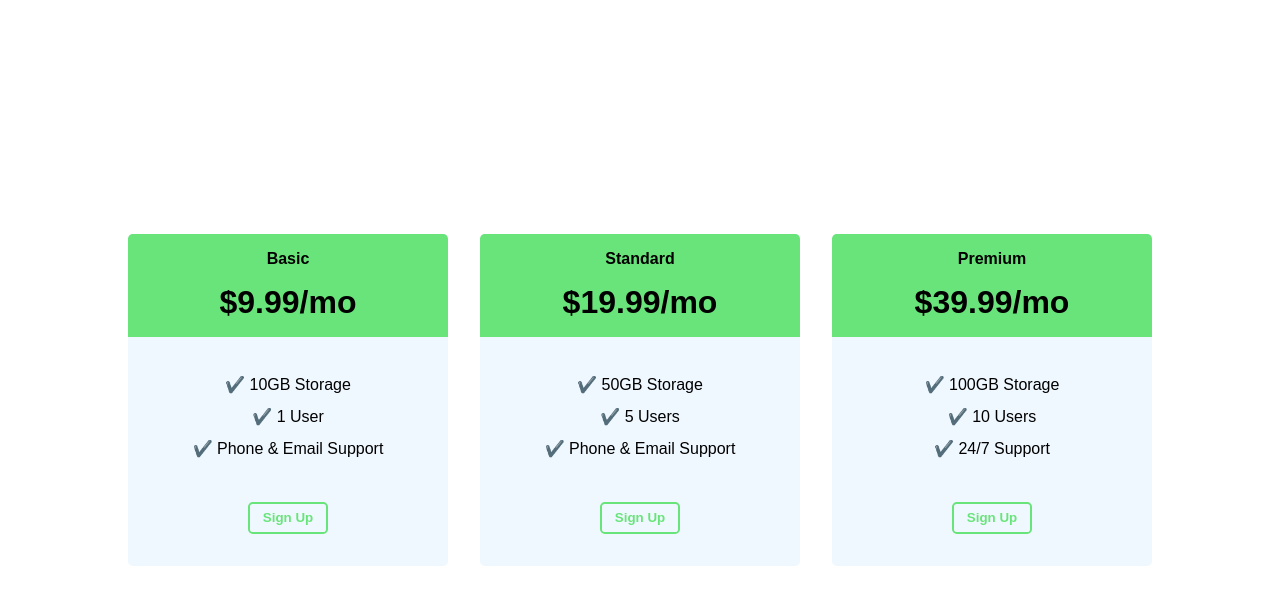
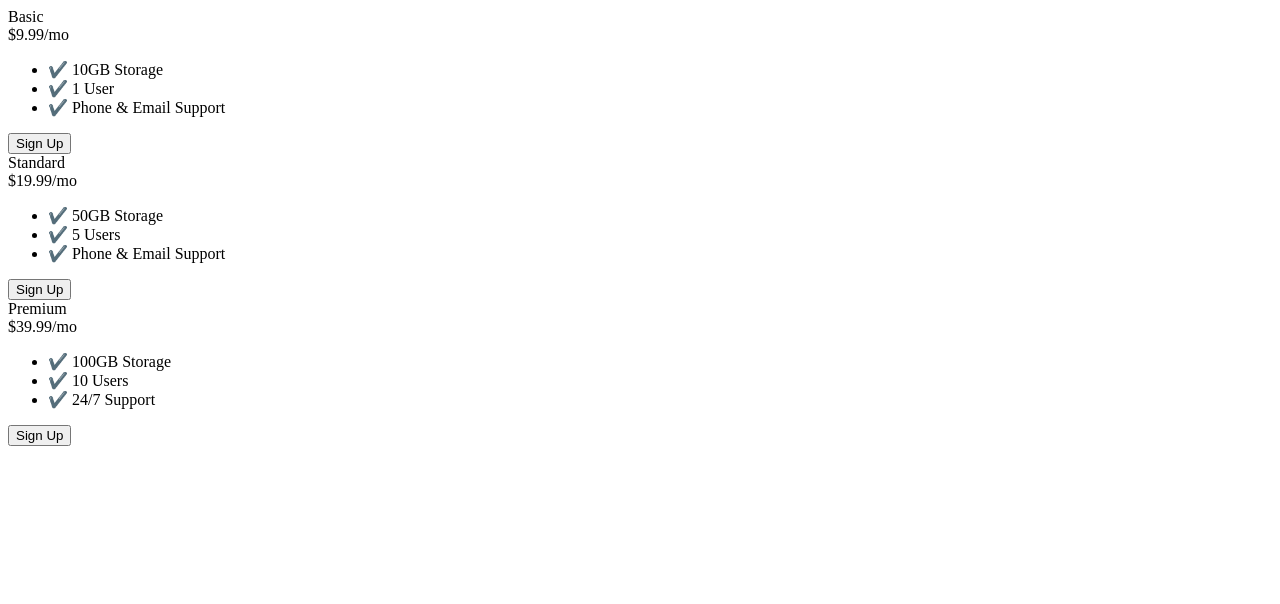
Before and after one commit to git4sv/flex_pricing, a plain HTML site: page index.html in a window 1280 px wide. Drawn offline with Linux system fonts and the light colour scheme; a web font is replaced by a local one.

Commit message:
Update index.html

```diff
--- a/index.html
+++ b/index.html
@@ -6,103 +6,7 @@
   <link rel="preconnect" href="https://fonts.googleapis.com">
   <link rel="preconnect" href="https://fonts.gstatic.com" crossorigin>
   <link href="https://fonts.googleapis.com/css2?family=Sono:wght@400;700&display=swap" rel="stylesheet">
-  <style>
-    body {
-      font-family: 'Sono', sans-serif;
-      padding: 0;
-    }
 
-    /*FLEXBOX CONTAINER STARTS HERE*/
-    .pricing-container {
-      display: flex;
-      flex-wrap: wrap;
-      gap: 2rem;
-      align-content: center;
-      justify-content: center;
-      height: 98vh;
-
-    }
-
-    /*MEDIA QUERY FOR RESPONSIVE DESIGN*/
-    @media (max-width:480px) {
-      .pricing-container {
-        flex-direction: column;
-        height: 100%;
-      }
-    }
-
-    /*FLEXBOX CONTAINER ENDS HERE*/
-
-    /*FLEXBOX ITEMS STARTS HERE*/
-    .pricing-plan {
-      /* border: 0.2rem solid black; */
-      background-color: aliceblue;
-      box-shadow: none;
-      text-align: center;
-      flex: 1;
-      max-width: 20rem;
-      border-radius: 0.3rem;
-      transition: box-shadow 0.5s;
-    }
-
-    /*FLEXBOX ITMS HOVER PROPERTY*/
-    .pricing-plan:hover {
-      /*ADDING BOX SHADOW ON HOVER*/
-      box-shadow: 5px 5px 20px 0px #b7b7b7;
-      /*ADDING BOX SCALE ON HOVER*/
-      transform: scale(1.02);
-    }
-
-    .plan-title {
-      font-size: 1rem;
-      font-weight: bold;
-      background-color: rgb(105, 228, 122);
-      padding: 1rem;
-      border-top-right-radius: 0.3rem;
-      /*ADDING CORNER RADIUS*/
-      border-top-left-radius: 0.3rem;
-      /*ADDING CORNER RADIUS*/
-    }
-
-    .plan-price {
-      font-size: 2rem;
-      font-weight: bold;
-      background-color: rgb(105, 228, 122);
-      padding-bottom: 1rem;
-    }
-
-    /*REMOVING LIST STYLE TYPE AND ADDING LINE HEIGHT AND PADDING AROUND*/
-    .plan-features {
-      padding: 1rem;
-      line-height: 2rem;
-      list-style-type: none;
-    }
-
-    /*SIGN UP BUTTON STARTS HERE*/
-    button {
-      background-color: transparent;
-      border: 2px solid rgb(105, 228, 122);
-      color: rgb(105, 228, 122);
-      border-radius: 0.3rem;
-      height: 2rem;
-      width: 5rem;
-      font-weight: bold;
-      margin-bottom: 2rem;
-      margin-top: 0.3rem;
-    }
-
-    /*SIGN UP BUTTON HOVER PROPERTY*/
-    button:hover {
-      color: whitesmoke;
-      background-color: rgb(105, 228, 122);
-      cursor: pointer;
-    }
-
-    /*SIGN UP BUTTON ENDS HERE*/
-
-
-    /*FLEXBOX ITEMS END HERE*/
-  </style>
 </head>
 
 <body>
```
